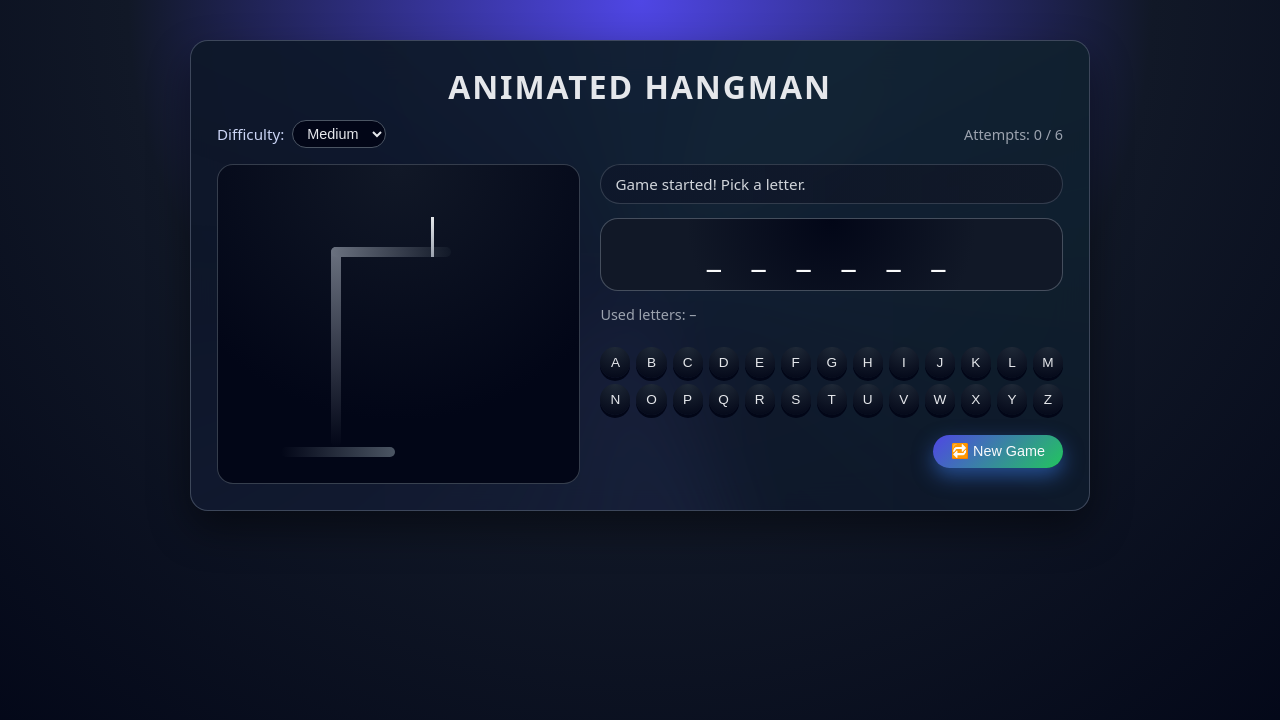
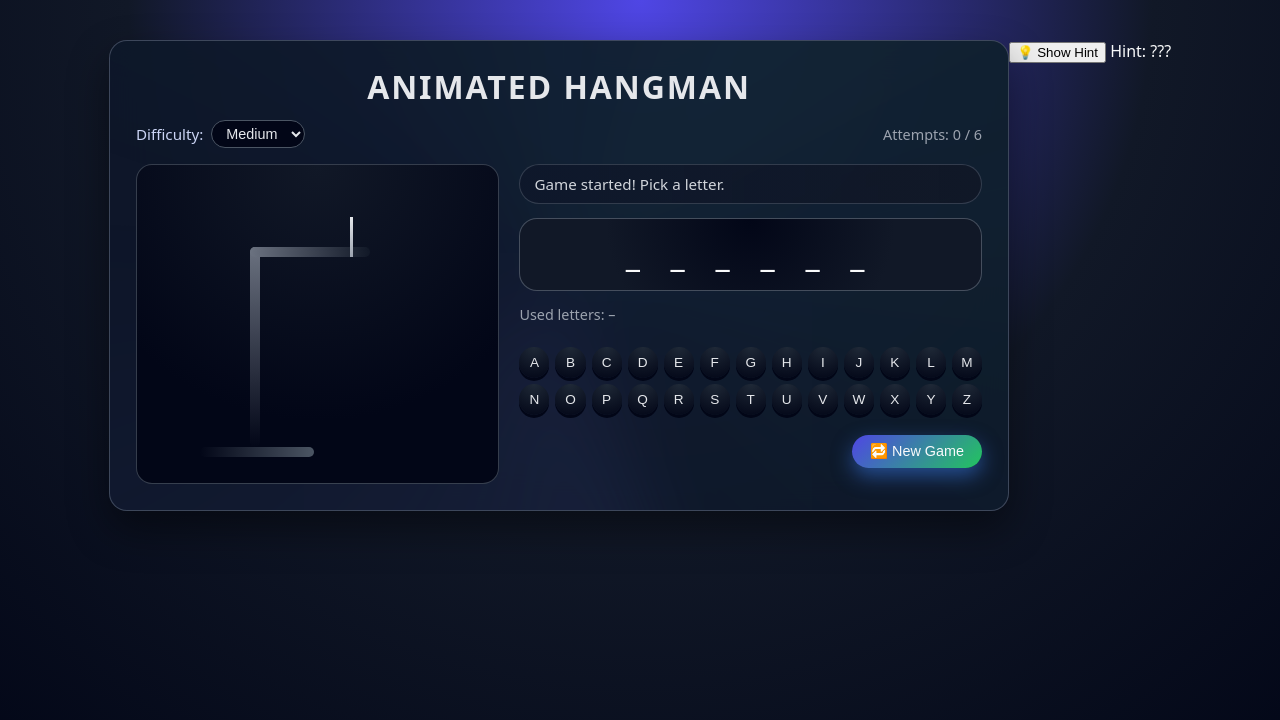
Before and after one commit to MadHatterMatt56/quizy-game, a plain HTML site: page index.html in a window 1280 px wide. Drawn offline with Linux system fonts and the light colour scheme.

Commit message:
Update index.html

```diff
--- a/index.html
+++ b/index.html
@@ -76,3 +76,8 @@
   <script src="script.js"></script>
 </body>
 </html>
+
+<div class="hint-row">
+  <button id="hintBtn" class="btn-secondary">💡 Show Hint</button>
+  <span id="hintText" class="hint-text">Hint: ???</span>
+</div>
```
